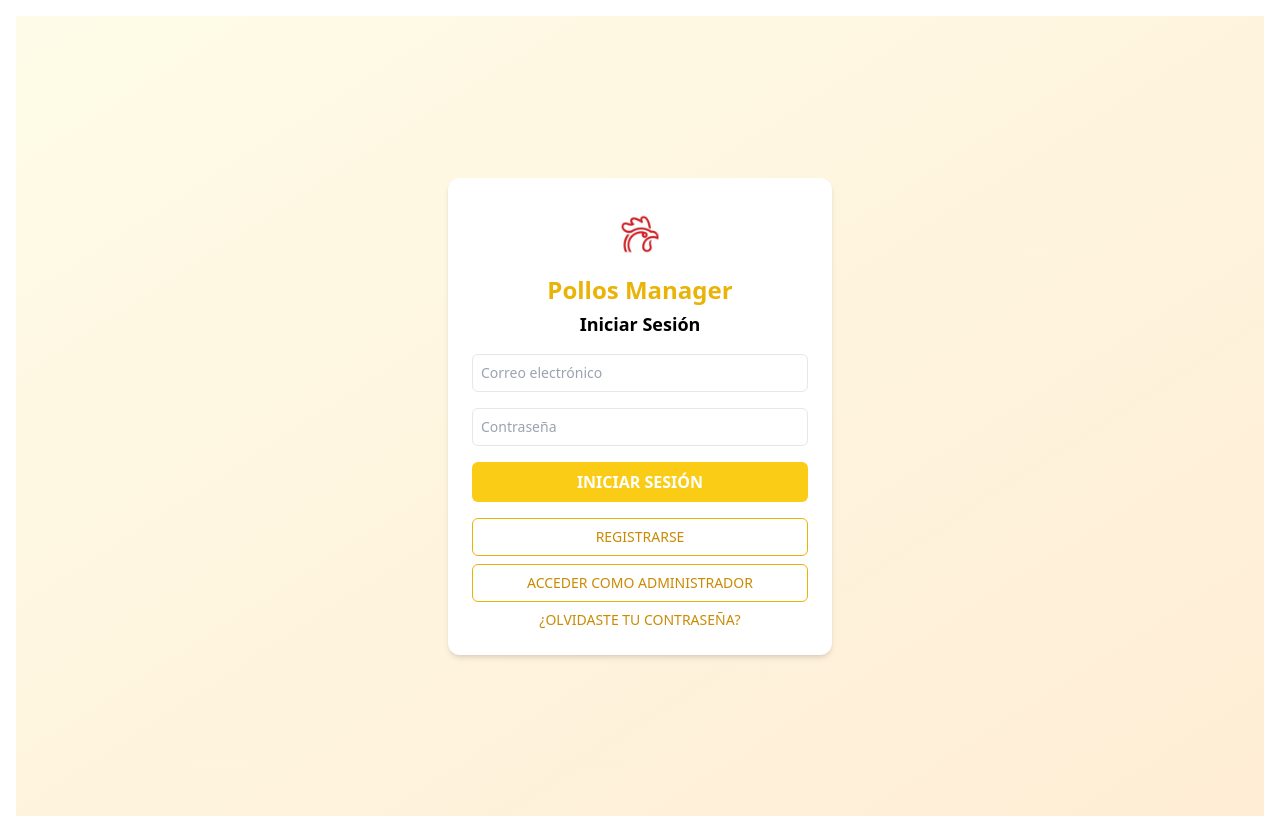
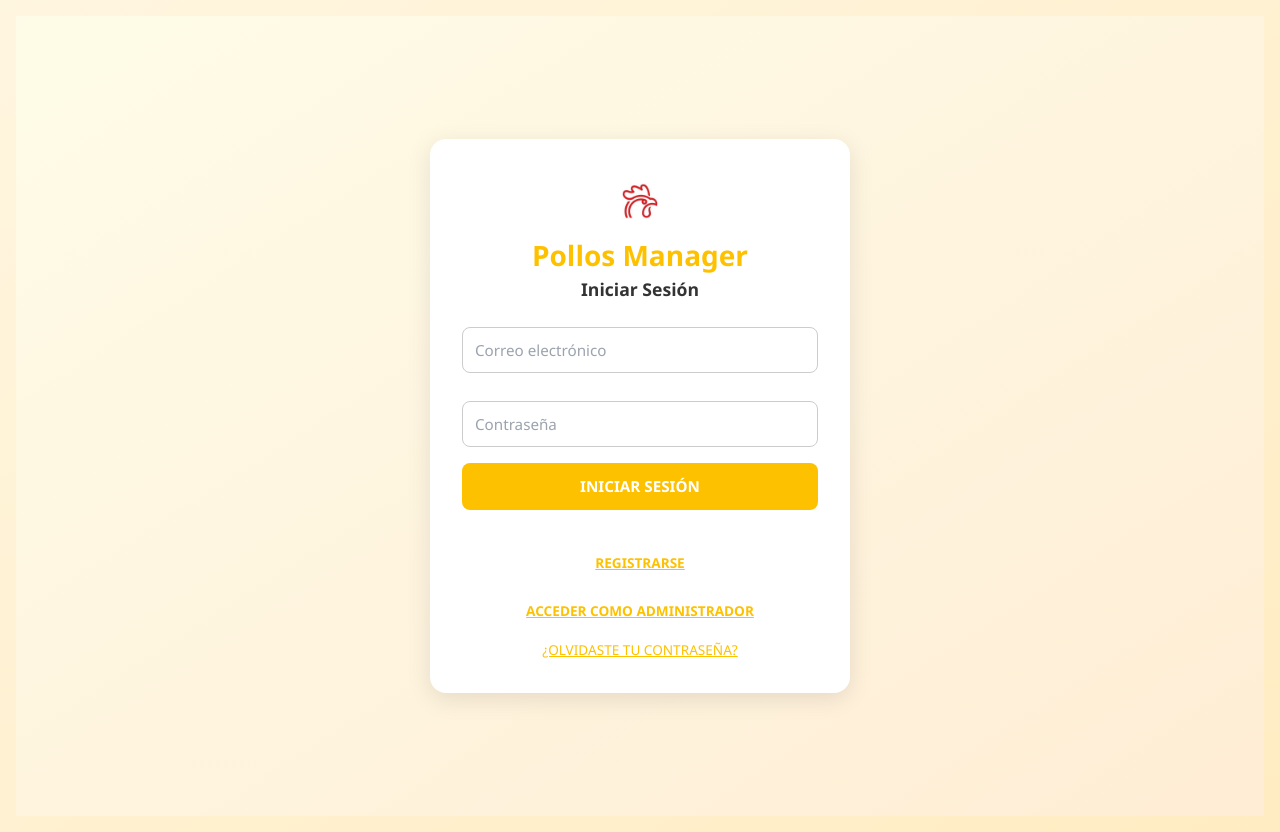
Before and after one commit to geovanni143/pollos-manager, a React (Create React App) app in the folder frontend/: page /login in a window 1280 px wide. Built offline with nearby package versions, Linux system fonts and the light colour scheme.

Commit message:
🎨 Estilo moderno agregado al login con Login.css

```diff
--- /dev/null
+++ b/frontend/src/pages/Login.css
@@ -0,0 +1,114 @@
+/* Login.css */
+
+/* Fondo general degradado */
+body {
+    margin: 0;
+    font-family: 'Segoe UI', sans-serif;
+    background: linear-gradient(to bottom right, #FFF6E0, #FFECC2);
+  }
+
+  /* Contenedor principal */
+  .min-h-screen {
+    min-height: 100vh;
+    display: flex;
+    justify-content: center;
+    align-items: center;
+    padding: 1.5rem;
+  }
+
+  /* Tarjeta */
+  .bg-white {
+    background-color: #fff;
+    border-radius: 1rem;
+    padding: 2rem;
+    max-width: 420px;
+    width: 100%;
+    box-shadow: 0 6px 25px rgba(0, 0, 0, 0.1);
+    text-align: center;
+  }
+
+  /* Logo */
+  .bg-white img {
+    width: 60px;
+    height: 60px;
+    margin: 0 auto 0.5rem auto;
+  }
+
+  /* Título principal */
+  .text-yellow-500 {
+    color: #FEC100;
+    font-size: 1.75rem;
+    font-weight: 800;
+    margin-bottom: 0.25rem;
+  }
+
+  /* Subtítulo */
+  .text-lg {
+    font-size: 1.1rem;
+    font-weight: 600;
+    color: #333;
+    margin-bottom: 1.5rem;
+  }
+
+  /* Inputs */
+  input[type="email"],
+  input[type="password"] {
+    width: 100%;
+    padding: 0.75rem;
+    border: 1px solid #ccc;
+    border-radius: 0.5rem;
+    font-size: 0.95rem;
+    margin-bottom: 0.75rem;
+    box-sizing: border-box;
+  }
+
+  /* Botón iniciar sesión */
+  .bg-yellow-400 {
+    background-color: #FEC100;
+    color: white;
+    font-weight: 700;
+    padding: 0.75rem;
+    border: none;
+    border-radius: 0.5rem;
+    cursor: pointer;
+    transition: background 0.3s ease;
+    font-size: 0.95rem;
+  }
+
+  .bg-yellow-400:hover {
+    background-color: #FFD84C;
+  }
+
+  /* Botones secundarios */
+  .border-yellow-500 {
+    background-color: white;
+    border: 2px solid #FEC100;
+    color: #FEC100;
+    padding: 0.65rem;
+    border-radius: 0.5rem;
+    width: 100%;
+    font-weight: 600;
+    font-size: 0.9rem;
+    margin-top: 0.5rem;
+    cursor: pointer;
+    transition: background 0.3s ease;
+  }
+
+  .border-yellow-500:hover {
+    background-color: #FFF4CC;
+  }
+
+  /* Botón de olvidar contraseña */
+  .text-yellow-600 {
+    color: #FEC100;
+    font-size: 0.85rem;
+    margin-top: 1rem;
+    cursor: pointer;
+    background: none;
+    border: none;
+    text-decoration: underline;
+  }
+
+  .text-yellow-600:hover {
+    color: #C28E00;
+  }
--- a/frontend/src/pages/Login.js
+++ b/frontend/src/pages/Login.js
@@ -1,3 +1,4 @@
+import "./Login.css";
 import { useState } from "react";
 import api from "../api";
 import { useNavigate } from "react-router-dom";
```
